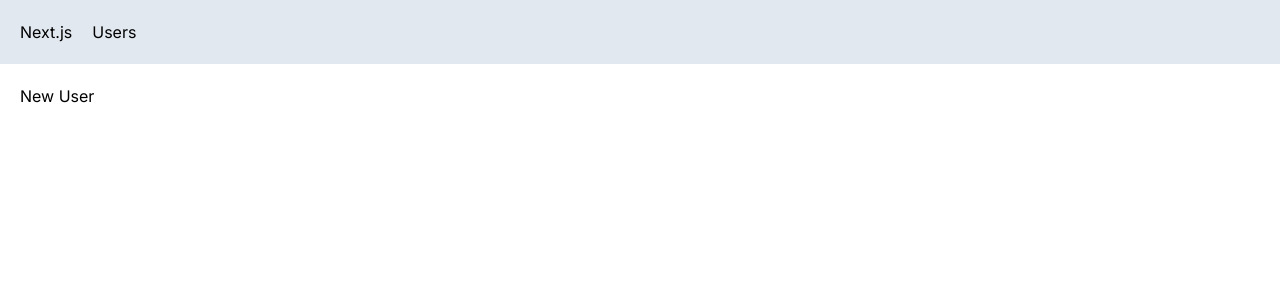
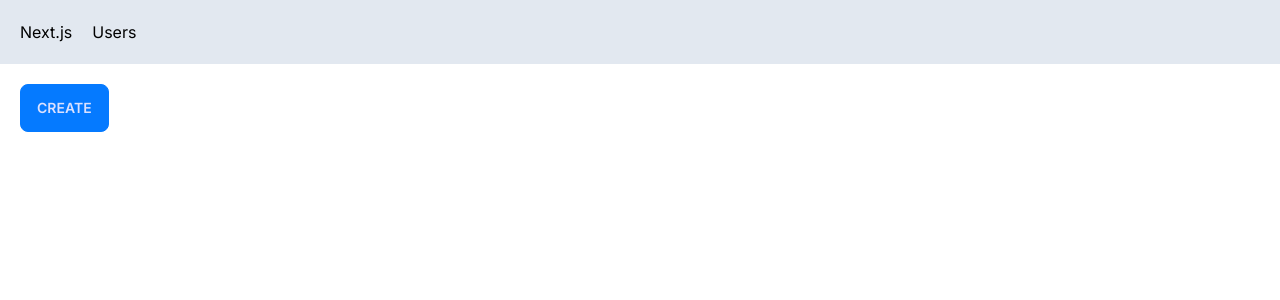
Before and after one commit to wildmakaka/Mastering-Next.js-13-with-TypeScript, a Next.js app in the folder apps/next-app/: page /users/new in a window 1280 px wide. Shown: the top 300 px of the page. Built offline with nearby package versions, Linux system fonts and the light colour scheme.

Commit message:
04. Routing and Navigation | 07. Programmatic Navigation

```diff
--- a/apps/next-app/src/app/users/new/page.tsx
+++ b/apps/next-app/src/app/users/new/page.tsx
@@ -1,5 +1,15 @@
+'use client';
+
+import { useRouter } from 'next/navigation';
+
 const UsersPage = () => {
-  return <div>New User</div>;
+  const router = useRouter();
+
+  return (
+    <button className="btn btn-primary" onClick={() => router.push('/users')}>
+      Create
+    </button>
+  );
 };
 
 export default UsersPage;
--- a/apps/next-app/src/app/users/page.tsx
+++ b/apps/next-app/src/app/users/page.tsx
@@ -1,4 +1,5 @@
 import UserTable from '@/app/users/UserTable';
+import Link from 'next/link';
 
 interface Props {
   searchParams: { sortOrder: string };
@@ -8,6 +9,9 @@
   return (
     <>
       <h1>Users</h1>
+      <Link href="/users/new" className="btn">
+        New User
+      </Link>
       <UserTable sortOrder={sortOrder} />
     </>
   );
```
Also changed, not shown: 1 other file (tests, documents, lock files or other folders).
